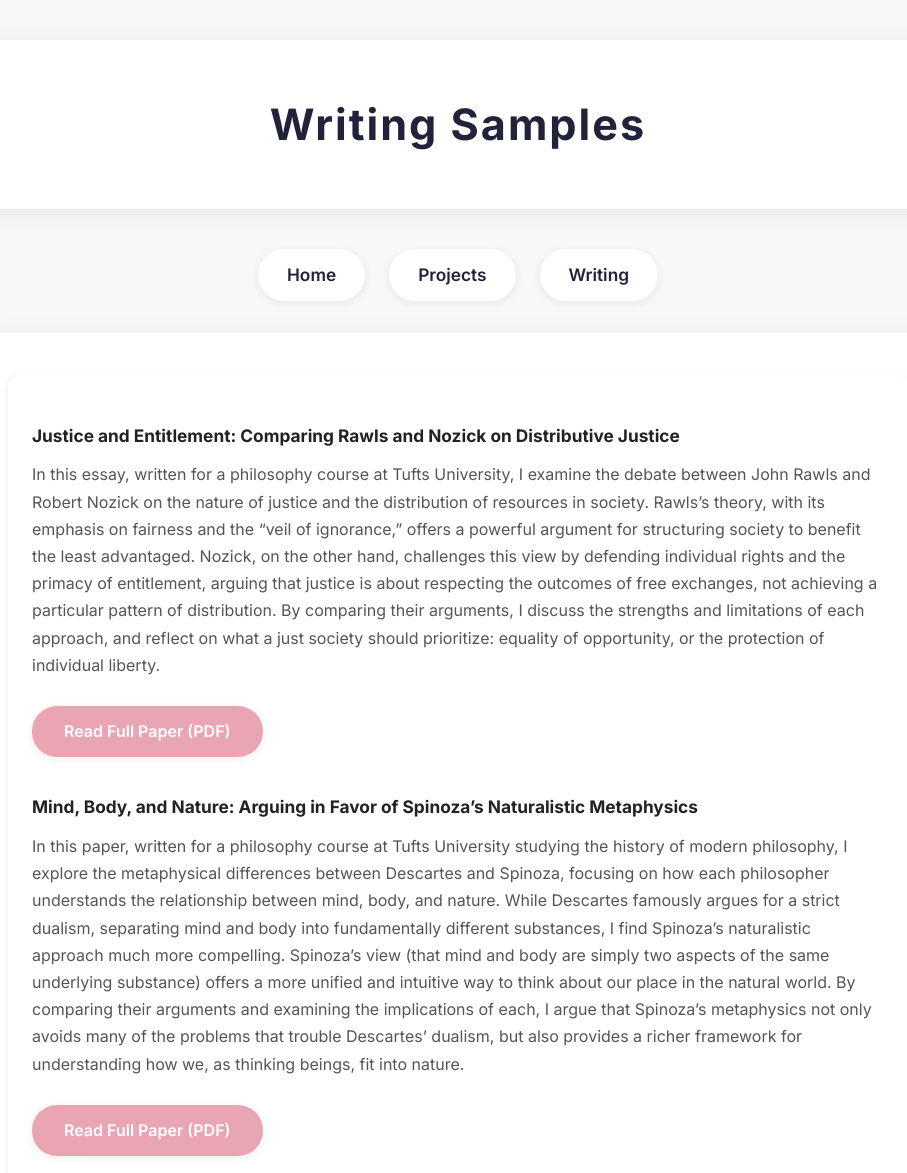
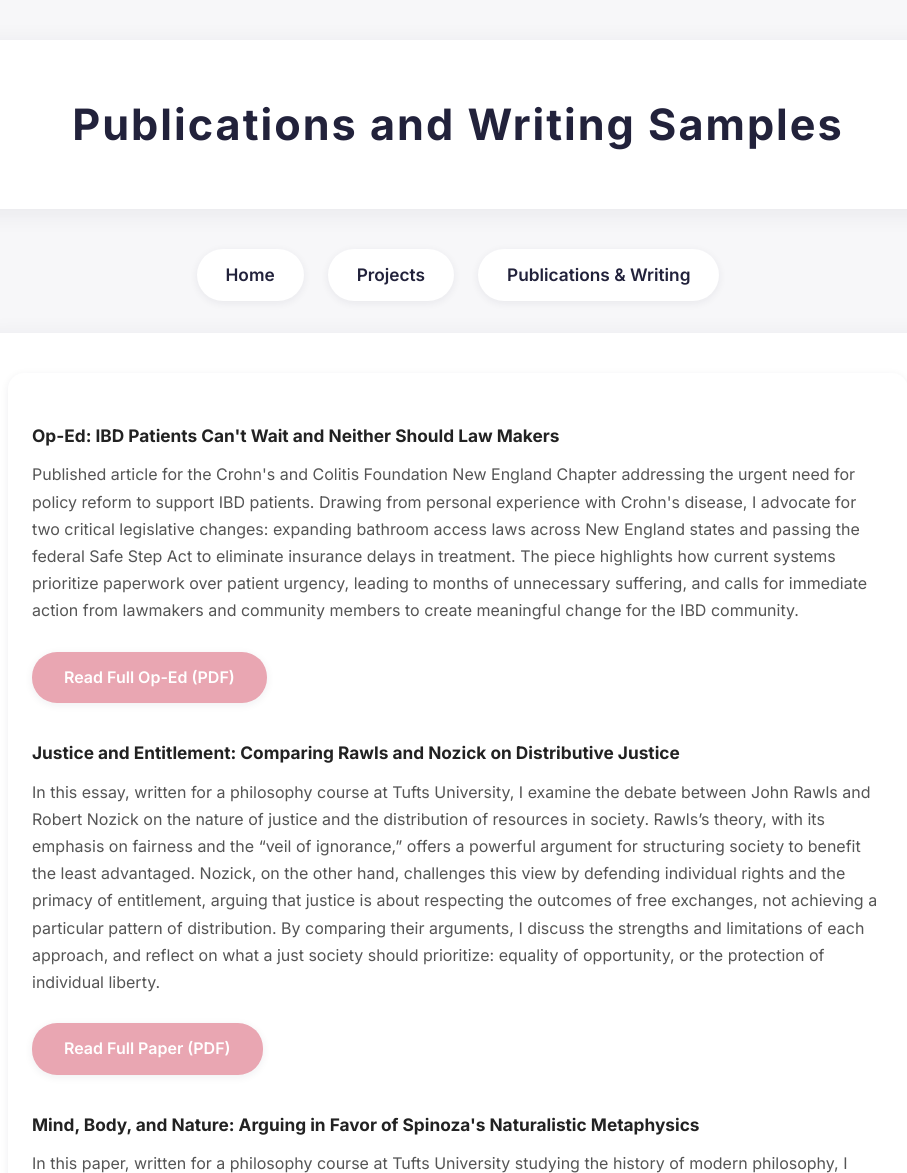
Before and after one commit to leemoradi/my_portfolio_site, a plain HTML site: page writing-samples.html in a window 1280 px wide. Shown: the top 1173 px of the page, without its empty margins (182-1089 px from the left). Drawn offline with Linux system fonts and the light colour scheme.

```diff
--- a/writing-samples.html
+++ b/writing-samples.html
@@ -9,20 +9,28 @@
 </head>
 <body>
   <section class="title-section">
-    <h1 class="logo">Writing Samples</h1>
+    <h1 class="logo">Publications and Writing Samples</h1>
   </section>
 
   <nav class="main-nav">
     <ul class="nav-links">
       <li><a href="index.html">Home</a></li>
       <li><a href="projects.html">Projects</a></li>
-      <li><a href="writing-samples.html">Writing</a></li>
+      <li><a href="writing-samples.html">Publications & Writing</a></li>
     </ul>
   </nav>
 
   <main class="container">
     <section class="writing-samples">
       <ul style="list-style: none; padding-left: 0;">
+        <li style="margin-bottom: 2.2rem;">
+          <strong>Op-Ed: IBD Patients Can't Wait and Neither Should Law Makers</strong><br>
+          <p class="abstract" style="color: var(--color-text-secondary); font-size: 1rem; margin: 0.7em 0 1em 0;">
+            Published article for the Crohn's and Colitis Foundation New England Chapter addressing the urgent need for policy reform to support IBD patients. Drawing from personal experience with Crohn's disease, I advocate for two critical legislative changes: expanding bathroom access laws across New England states and passing the federal Safe Step Act to eliminate insurance delays in treatment. The piece highlights how current systems prioritize paperwork over patient urgency, leading to months of unnecessary suffering, and calls for immediate action from lawmakers and community members to create meaningful change for the IBD community.
+          </p>
+          <a href="Op-Ed Leah Moradi .pdf" class="btn" target="_blank" style="margin-top: 0.7rem; display: inline-block;">Read Full Op-Ed (PDF)</a>
+        </li>
+
         <li style="margin-bottom: 2.2rem;">
           <strong>Justice and Entitlement: Comparing Rawls and Nozick on Distributive Justice</strong><br>
           <p class="abstract" style="color: var(--color-text-secondary); font-size: 1rem; margin: 0.7em 0 1em 0;">
@@ -31,9 +39,9 @@
           <a href="Rawls-Nozick-Writing-Sample.pdf" class="btn" target="_blank" style="margin-top: 0.7rem; display: inline-block;">Read Full Paper (PDF)</a>
         </li>
         <li style="margin-bottom: 1.5rem;">
-          <strong>Mind, Body, and Nature: Arguing in Favor of Spinoza’s Naturalistic Metaphysics</strong><br>
+          <strong>Mind, Body, and Nature: Arguing in Favor of Spinoza's Naturalistic Metaphysics</strong><br>
           <p class="abstract" style="color: var(--color-text-secondary); font-size: 1rem; margin: 0.7em 0 1em 0;">
-            In this paper, written for a philosophy course at Tufts University studying the history of modern philosophy, I explore the metaphysical differences between Descartes and Spinoza, focusing on how each philosopher understands the relationship between mind, body, and nature. While Descartes famously argues for a strict dualism, separating mind and body into fundamentally different substances, I find Spinoza’s naturalistic approach much more compelling. Spinoza’s view (that mind and body are simply two aspects of the same underlying substance) offers a more unified and intuitive way to think about our place in the natural world. By comparing their arguments and examining the implications of each, I argue that Spinoza’s metaphysics not only avoids many of the problems that trouble Descartes’ dualism, but also provides a richer framework for understanding how we, as thinking beings, fit into nature.
+            In this paper, written for a philosophy course at Tufts University studying the history of modern philosophy, I explore the metaphysical differences between Descartes and Spinoza, focusing on how each philosopher understands the relationship between mind, body, and nature. While Descartes famously argues for a strict dualism, separating mind and body into fundamentally different substances, I find Spinoza's naturalistic approach much more compelling. Spinoza's view (that mind and body are simply two aspects of the same underlying substance) offers a more unified and intuitive way to think about our place in the natural world. By comparing their arguments and examining the implications of each, I argue that Spinoza's metaphysics not only avoids many of the problems that trouble Descartes' dualism, but also provides a richer framework for understanding how we, as thinking beings, fit into nature.
           </p>
           <a href="Descartes-Spinoza-Writing_Sample.pdf" class="btn" target="_blank" style="margin-top: 0.7rem; display: inline-block;">Read Full Paper (PDF)</a>
         </li>
```
Also changed, not shown: index.html (+2 -2 lines), projects.html (+1 -3 lines), projects/legislation-tracker/site/script.js (indentation only), 3 other files.
